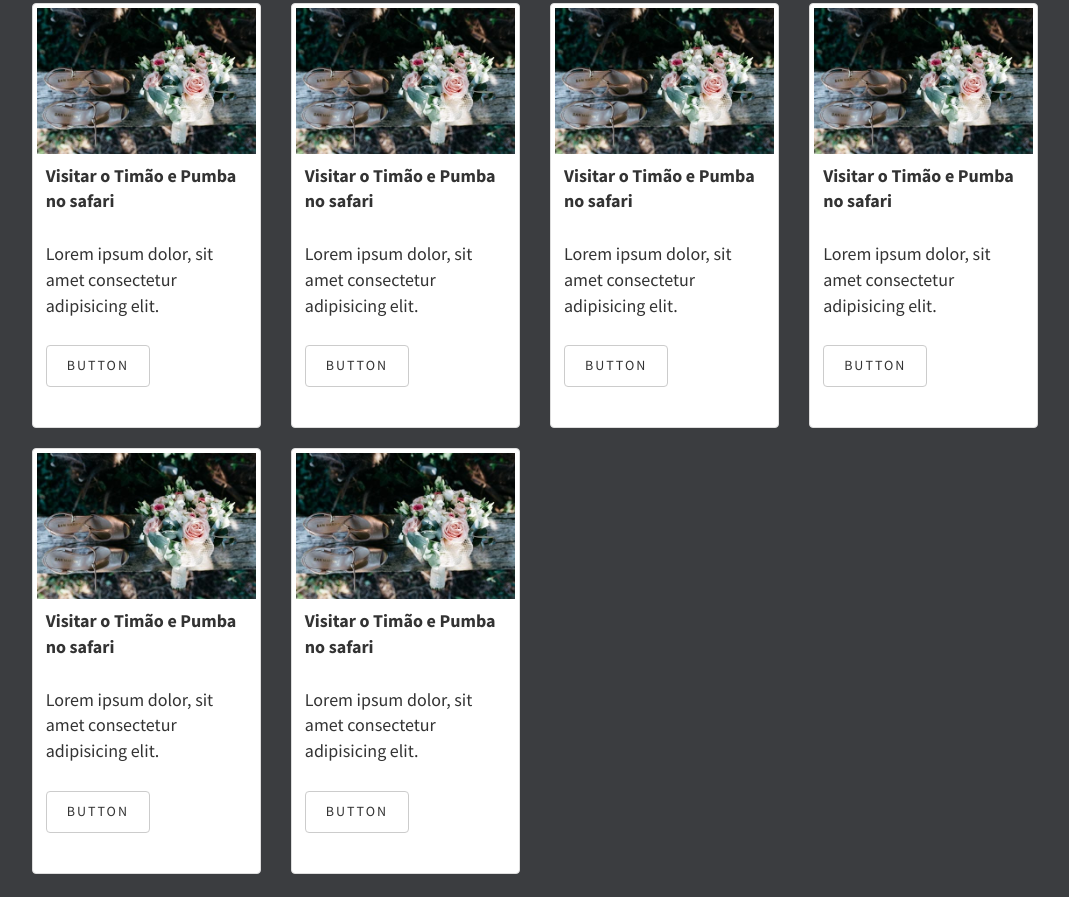
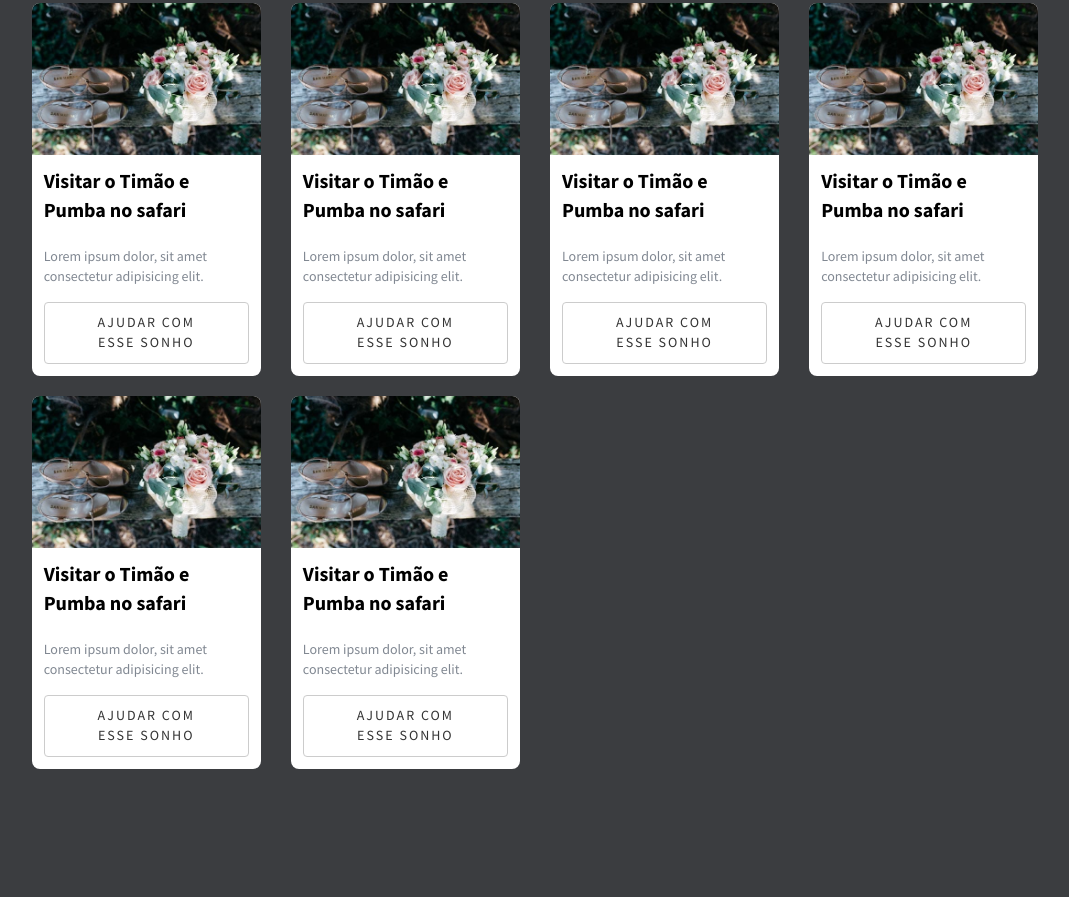
Before and after one commit to deniscpaula/casamentodanis, a plain HTML site: page index.html in a window 1280 px wide. Shown: the part 6184-7081 px from the top of the page, without its empty margins (105-1174 px from the left). Drawn offline with Linux system fonts and the light colour scheme; some packages are replaced by stand-ins of ours; a web font is replaced by a local one.

Commit message:
Layout gifts

```diff
--- a/index.html
+++ b/index.html
@@ -322,7 +322,7 @@
 							<div class="caption">
 								<p class="dream-title">Visitar o Timão e Pumba no safari</p>
 								<p>Lorem ipsum dolor, sit amet consectetur adipisicing elit.</p>
-								<p><a href="#" class="btn btn-default" role="button">Button</a></p>
+								<a href="#" class="btn btn-default btn-block" role="button">Ajudar com <br> esse sonho</a>
 							</div>
 						</div>
 					</div>
@@ -332,7 +332,7 @@
 							<div class="caption">
 								<p class="dream-title">Visitar o Timão e Pumba no safari</p>
 								<p>Lorem ipsum dolor, sit amet consectetur adipisicing elit.</p>
-								<p><a href="#" class="btn btn-default" role="button">Button</a></p>
+								<a href="#" class="btn btn-default btn-block" role="button">Ajudar com <br> esse sonho</a>
 							</div>
 						</div>
 					</div>
@@ -342,7 +342,7 @@
 							<div class="caption">
 								<p class="dream-title">Visitar o Timão e Pumba no safari</p>
 								<p>Lorem ipsum dolor, sit amet consectetur adipisicing elit.</p>
-								<p><a href="#" class="btn btn-default" role="button">Button</a></p>
+								<a href="#" class="btn btn-default btn-block" role="button">Ajudar com <br> esse sonho</a>
 							</div>
 						</div>
 					</div>
@@ -352,7 +352,7 @@
 							<div class="caption">
 								<p class="dream-title">Visitar o Timão e Pumba no safari</p>
 								<p>Lorem ipsum dolor, sit amet consectetur adipisicing elit.</p>
-								<p><a href="#" class="btn btn-default" role="button">Button</a></p>
+								<a href="#" class="btn btn-default btn-block" role="button">Ajudar com <br> esse sonho</a>
 							</div>
 						</div>
 					</div>
@@ -362,7 +362,7 @@
 							<div class="caption">
 								<p class="dream-title">Visitar o Timão e Pumba no safari</p>
 								<p>Lorem ipsum dolor, sit amet consectetur adipisicing elit.</p>
-								<p><a href="#" class="btn btn-default" role="button">Button</a></p>
+								<a href="#" class="btn btn-default btn-block" role="button">Ajudar com <br> esse sonho</a>
 							</div>
 						</div>
 					</div>
@@ -372,7 +372,7 @@
 							<div class="caption">
 								<p class="dream-title">Visitar o Timão e Pumba no safari</p>
 								<p>Lorem ipsum dolor, sit amet consectetur adipisicing elit.</p>
-								<p><a href="#" class="btn btn-default" role="button">Button</a></p>
+								<a href="#" class="btn btn-default btn-block" role="button">Ajudar com <br> esse sonho</a>
 							</div>
 						</div>
 					</div>
--- a/sass/style.scss
+++ b/sass/style.scss
@@ -796,8 +796,21 @@ h1, h2, h3, h4, h5, h6 {
 #qbootstrap-dream{
 	background-color: $brand-overlay-color;
 	.thumbnail{
+		border: none;
+		border-radius: 8px;
+		overflow: hidden;
+		padding: 0;
+		.caption{
+			padding: 12px;
+			color: $brand-body-color;
+			font-size: 14px;
+			p{
+				margin-bottom: 1.1em;
+			}
+		}
 		.dream-title{
-			font-size: 18px;
+			color: $brand-black;
+			font-size: 20px;
 			font-family: $font-primary;
 			font-weight: bold;
 		}
```
Also changed, not shown: css/style.css, 1 other file.
